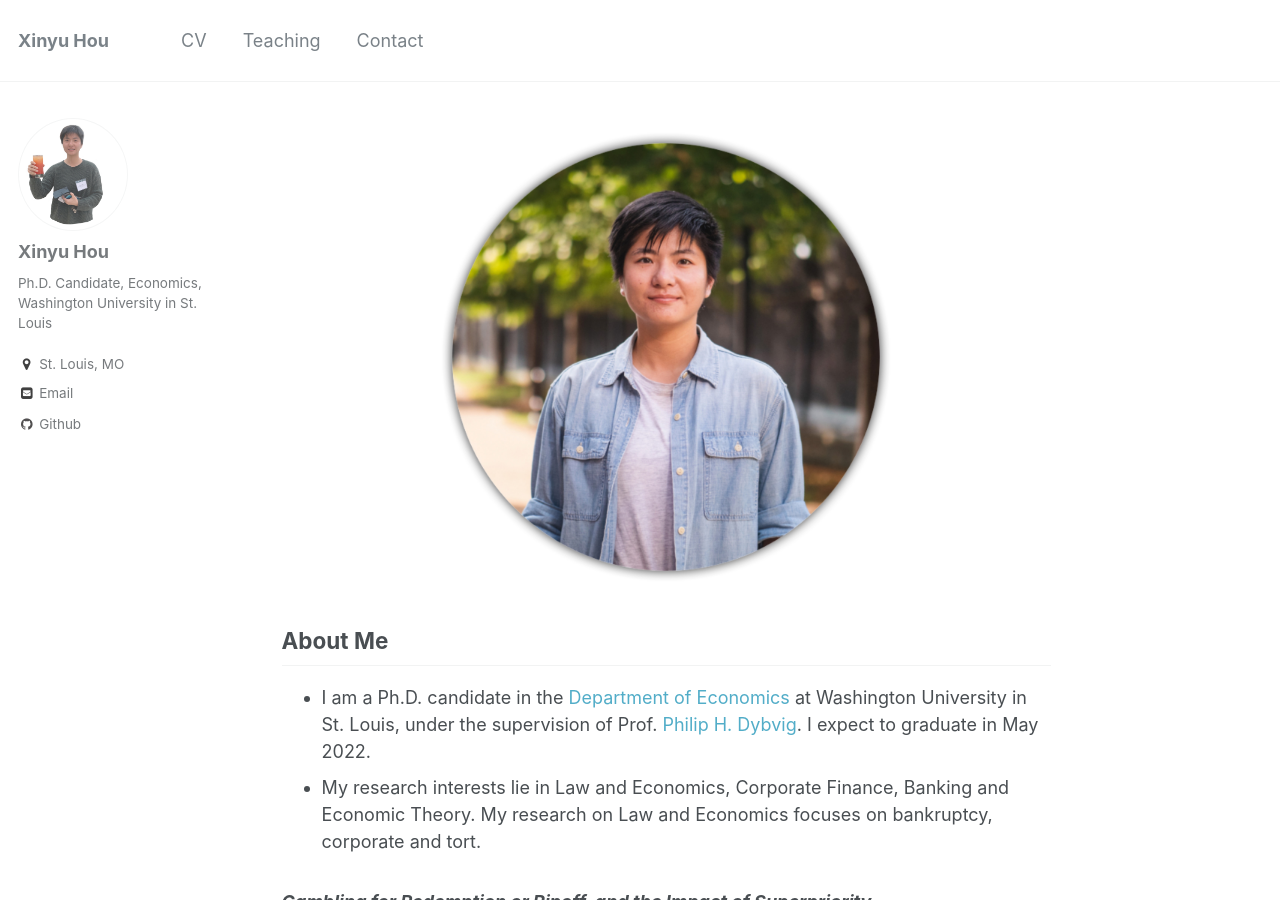
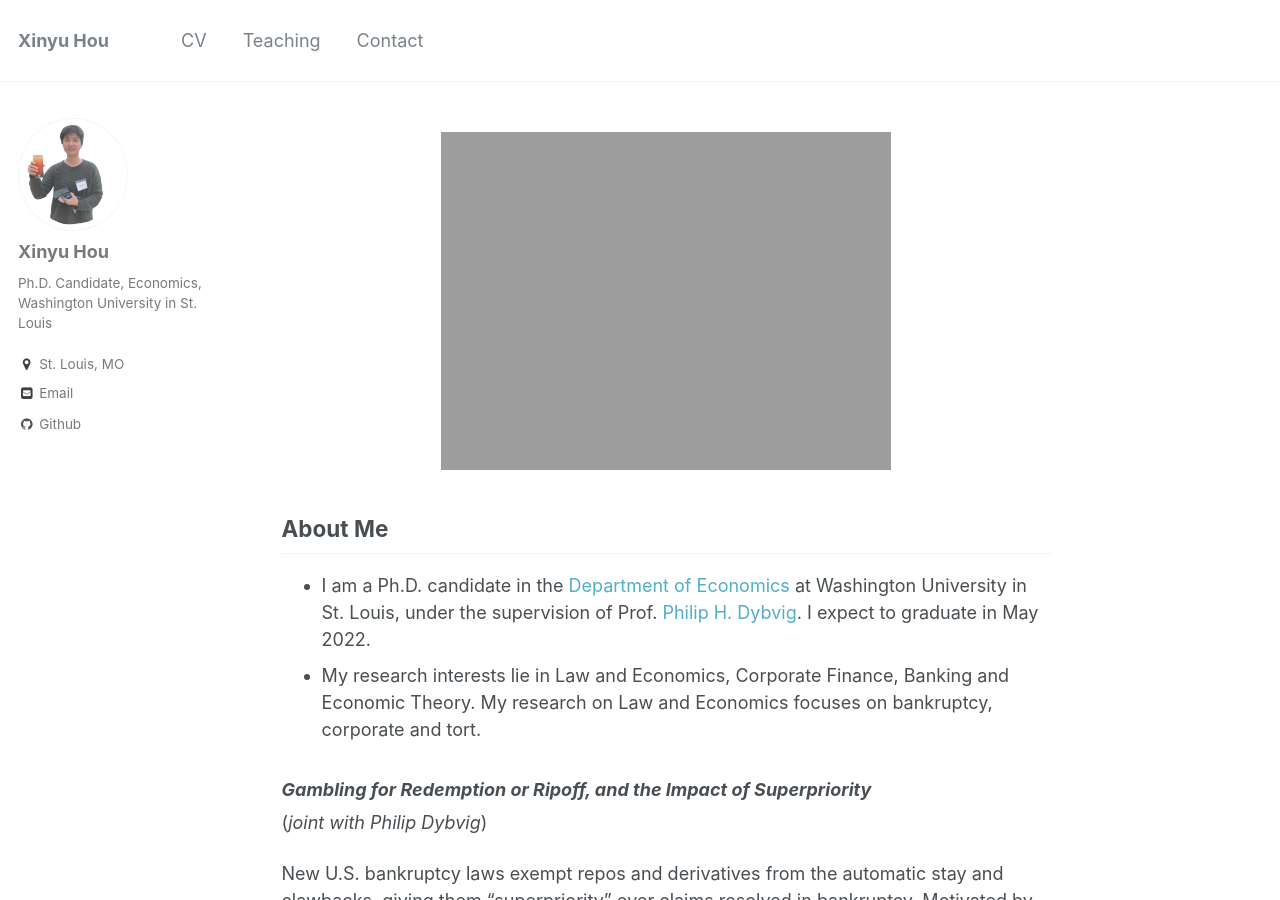
Before and after one commit to xinyuhou94/xinyuhou94.github.io, a Jekyll site: the page built from _pages/about.md, in a window 1280 px wide and 900 px high. Built offline with Jekyll 4.4.1, drawn with Linux system fonts in a browser that asks for light colours.

Commit message:
Update about.md

```diff
--- a/_pages/about.md
+++ b/_pages/about.md
@@ -9,7 +9,7 @@ redirect_from:
 ---
 
 <p align="center">
-  <img src="https://xinyuhou94.github.io/images/Xinyu Hou6.JPG?raw=true" alt="Photo" style="width: 450px;"/>
+  <img src="https://xinyuhou94.github.io/images/XinyuHou.jpg?raw=true" alt="Photo" style="width: 450px;"/>
 </p>
 
 ## About Me ##
```
